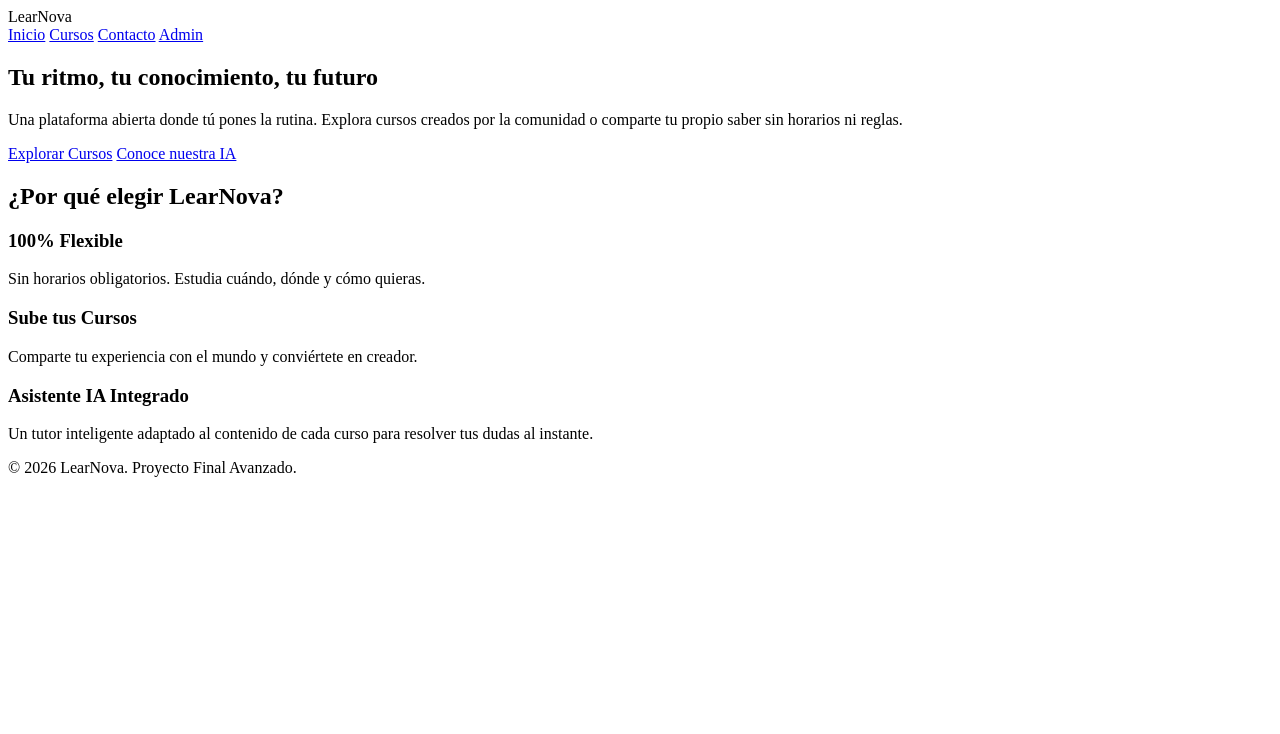
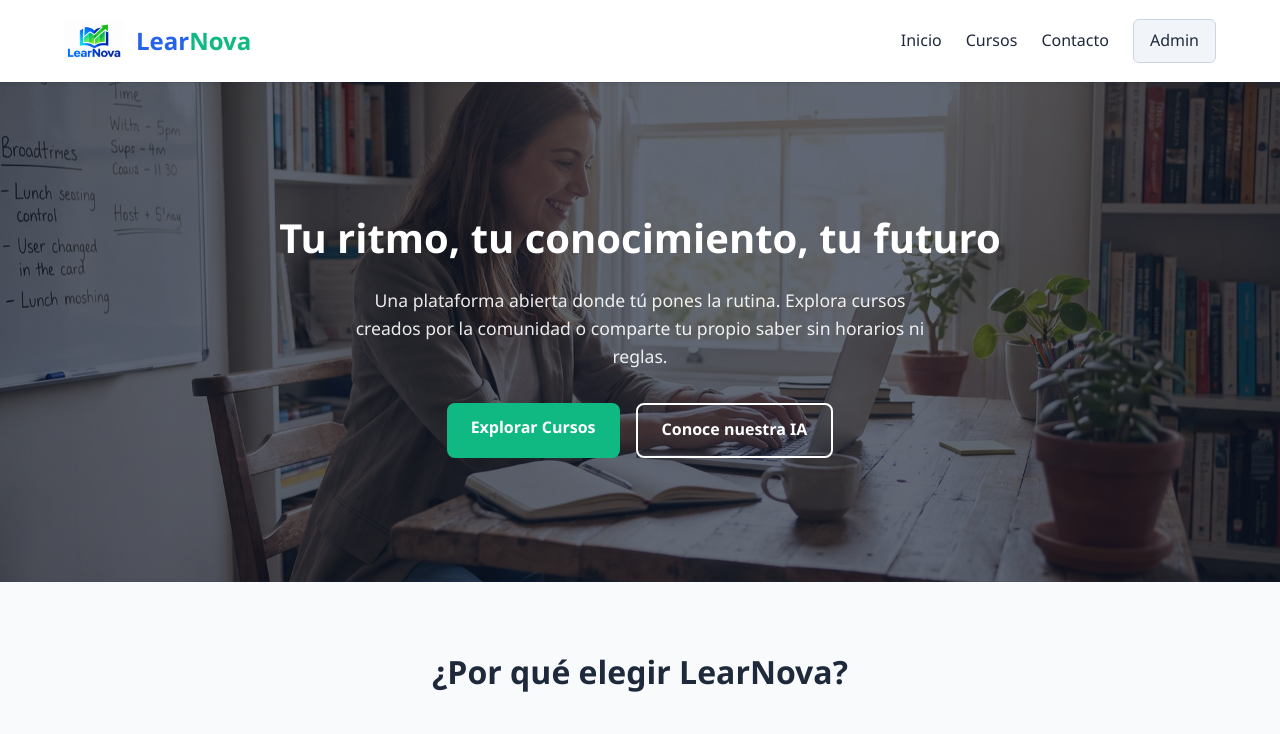
Before and after one commit to Jodeisson/Proyecto-LearNova, a plain HTML site: page LearNova/index.html in a window 1280 px wide. Shown: the top 734 px of the page. Drawn offline with Linux system fonts and the light colour scheme.

Commit message:
CSS-Index

```diff
--- a/LearNova/assets/css/style.css
+++ b/LearNova/assets/css/style.css
@@ -0,0 +1,347 @@
+html {
+    scroll-behavior: smooth;
+}
+
+/* Estilos generales */
+* {
+    margin: 0px;
+    padding: 0;
+    box-sizing: border-box;
+    font-family: 'Segoe UI', Tahoma, Geneva, Verdana, sans-serif;
+}
+
+body {
+    background-color: #F8FAFC;
+    color: #1E293B;
+    line-height: 1.6;
+    display: flex;
+    flex-direction: column;
+    min-height: 100vh;
+}
+
+/* Barra de Navegación */
+header {
+    background-color: #ffffff;
+    display: flex;
+    justify-content: space-between;
+    align-items: center;
+    padding: 1.2rem 5%;
+    box-shadow: 0 2px 4px rgba(0, 0, 0, 0.05);
+    position: sticky;
+    top: 0;
+    z-index: 100;
+}
+
+.logo {
+    font-size: 1.5rem;
+    font-weight: bold;
+    color: #2563EB;
+}
+
+.logo span {
+    color: #10B981;
+}
+
+nav {
+    display: flex;
+    gap: 1.5rem;
+    align-items: center;
+}
+
+nav a {
+    text-decoration: none;
+    color: #1E293B;
+    font-weight: 500;
+    transition: color 0.3s ease;
+}
+
+nav a:hover {
+    color: #2563EB;
+}
+
+.btn-admin {
+    background-color: #F1F5F9;
+    padding: 0.5rem 1rem;
+    border-radius: 6px;
+    border: 1px solid #CBD5E1;
+}
+
+.btn-admin:hover {
+    background-color: #E2E8F0;
+    color: #1E293B;
+}
+
+/* Sección Hero (Principal) */
+.hero {
+    background: linear-gradient(135deg, #2563EB 0%, #1D4ED8 100%);
+    color: white;
+    text-align: center;
+    padding: 5rem 2rem;
+}
+
+.hero h1 {
+    font-size: 2.5rem;
+    margin-bottom: 1rem;
+    max-width: 800px;
+    margin-left: auto;
+    margin-right: auto;
+}
+
+.hero p {
+    font-size: 1.1rem;
+    margin-bottom: 2rem;
+    max-width: 600px;
+    margin-left: auto;
+    margin-right: auto;
+    opacity: 0.9;
+}
+
+.hero-buttons {
+    display: flex;
+    justify-content: center;
+    gap: 1rem;
+    flex-wrap: wrap;
+}
+
+.btn-primary, .btn-secondary {
+    padding: 0.8rem 1.5rem;
+    border-radius: 8px;
+    text-decoration: none;
+    font-weight: 600;
+    transition: transform 0.2s ease, opacity 0.2s ease;
+}
+
+.btn-primary {
+    background-color: #10B981;
+    color: white;
+}
+
+.btn-primary:hover {
+    opacity: 0.9;
+    transform: translateY(-2px);
+}
+
+.btn-secondary {
+    background-color: transparent;
+    color: white;
+    border: 2px solid white;
+}
+
+.btn-secondary:hover {
+    background-color: rgba(255, 255, 255, 0.1);
+    transform: translateY(-2px);
+}
+
+/* Sección de Características / IA */
+.features {
+    padding: 4rem 5%;
+    text-align: center;
+    max-width: 1200px;
+    margin: 0 auto;
+}
+
+.features h2 {
+    font-size: 2rem;
+    margin-bottom: 2.5rem;
+    color: #1E293B;
+}
+
+.feature-grid {
+    display: grid;
+    grid-template-columns: repeat(auto-fit, minmax(280px, 1fr));
+    gap: 2rem;
+}
+
+.card {
+    background: white;
+    padding: 2.5rem 2rem;
+    border-radius: 12px;
+    box-shadow: 0 4px 6px rgba(0, 0, 0, 0.02);
+    border: 1px solid #E2E8F0;
+    transition: transform 0.3s ease, box-shadow 0.3s ease;
+}
+
+.card:hover {
+    transform: translateY(-5px);
+    box-shadow: 0 10px 15px rgba(0, 0, 0, 0.05);
+}
+
+.card h3 {
+    color: #2563EB;
+    margin-bottom: 1rem;
+    font-size: 1.25rem;
+}
+
+.card p {
+    color: #64748B;
+    font-size: 0.95rem;
+}
+
+/* Pie de página */
+footer {
+    background-color: #1E293B;
+    color: #94A3B8;
+    text-align: center;
+    padding: 1.5rem;
+    margin-top: auto;
+    font-size: 0.9rem;
+}
+
+/* Diseño Responsivo para celulares */
+@media (max-width: 768px) {
+    .hero h1 {
+        font-size: 2rem;
+    }
+
+    header {
+        flex-direction: column;
+        gap: 1rem;
+    }
+
+    nav {
+        gap: 1rem;
+        flex-wrap: wrap;
+        justify-content: center;
+    }
+}
+/* Ajustes para el Logotipo en el Header */
+.logo-container {
+    display: flex;
+    align-items: center;
+    gap: 0.75rem;
+}
+
+.logo-img {
+    height: 40px; /* Ajusta el tamaño del logo */
+    width: auto;
+}
+
+/* Sección Hero*/
+.hero {
+    position: relative;
+    color: white;
+    text-align: center;
+    padding: 6rem 2rem;
+    overflow: hidden;
+    min-height: 500px;
+    display: flex;
+    align-items: center;
+    justify-content: center;
+}
+
+/* Contenedor del slider */
+.hero-slider {
+    position: absolute;
+    top: 0;
+    left: 0;
+    width: 100%;
+    height: 100%;
+    z-index: 1;
+}
+
+/* Estilos de cada imagen de fondo */
+.hero-slider .slide {
+    position: absolute;
+    top: 0;
+    left: 0;
+    width: 100%;
+    height: 100%;
+    background-size: cover;
+    background-position: center;
+    opacity: 0;
+    transition: opacity 1.5s ease-in-out;
+}
+
+/* Imagen activa visible */
+.hero-slider .slide.active {
+    opacity: 1;
+}
+
+/* Capa oscura superpuesta para legibilidad del texto */
+.hero-overlay {
+    position: absolute;
+    top: 0;
+    left: 0;
+    width: 100%;
+    height: 100%;
+    background: rgba(15, 23, 42, 0.65); /* Tono oscuro semitransparente */
+    z-index: 2;
+}
+
+/* Contenido de texto por encima del fondo */
+.hero-content {
+    position: relative;
+    z-index: 3;
+    max-width: 800px;
+    margin: 0 auto;
+}/* Ajustes para el Logotipo en el Header */
+.logo-container {
+    display: flex;
+    align-items: center;
+    gap: 0.75rem;
+}
+
+.logo-img {
+    height: 40px; /* Ajusta el tamaño de tu logo según necesites */
+    width: auto;
+}
+
+/* Sección Hero con Carrusel de Fondo */
+.hero {
+    position: relative;
+    color: white;
+    text-align: center;
+    padding: 6rem 2rem;
+    overflow: hidden;
+    min-height: 500px;
+    display: flex;
+    align-items: center;
+    justify-content: center;
+}
+
+/* Contenedor del slider */
+.hero-slider {
+    position: absolute;
+    top: 0;
+    left: 0;
+    width: 100%;
+    height: 100%;
+    z-index: 1;
+}
+
+/* Estilos de cada imagen de fondo */
+.hero-slider .slide {
+    position: absolute;
+    top: 0;
+    left: 0;
+    width: 100%;
+    height: 100%;
+    background-size: cover;
+    background-position: center;
+    opacity: 0;
+    transition: opacity 1.5s ease-in-out;
+}
+
+/* Imagen activa visible */
+.hero-slider .slide.active {
+    opacity: 1;
+}
+
+/* Capa oscura superpuesta para legibilidad del texto */
+.hero-overlay {
+    position: absolute;
+    top: 0;
+    left: 0;
+    width: 100%;
+    height: 100%;
+    background: rgba(15, 23, 42, 0.65); /* Tono oscuro semitransparente */
+    z-index: 2;
+}
+
+/* Contenido de texto por encima del fondo */
+.hero-content {
+    position: relative;
+    z-index: 3;
+    max-width: 800px;
+    margin: 0 auto;
+}
--- a/LearNova/index.html
+++ b/LearNova/index.html
@@ -9,7 +9,11 @@
 <body>
     <!-- Barra de Navegación -->
     <header>
+        <div class="logo-container">
+            <!-- Coloca tu logo en assets/img/logo.png o usa texto como respaldo -->
+            <img src="assets/img/Logo-LearNova.png" alt="LearNova Logo" class="logo-img" onerror="this.style.display='none'">
             <div class="logo">Lear<span>Nova</span></div>
+        </div>
         <nav>
             <a href="index.html">Inicio</a>
             <a href="catalog.html">Cursos</a>
@@ -18,14 +22,27 @@
         </nav>
     </header>
 
-    <!-- Sección Principal (Hero) -->
+    <!-- Sección Principal (Hero con imágenes de fondo rotativas) -->
     <main>
         <section class="hero">
+            <!-- Carrusel de imágenes de fondo -->
+            <div class="hero-slider">
+                <div class="slide active" style="background-image: url('assets/img/Sección\ de\ Características.jpg');"></div>
+                <div class="slide" style="background-image: url('assets/img/Sección\ de\ Características-2.jpg');"></div>
+                <div class="slide" style="background-image: url('assets/img/Sección\ de\ Características-3.jpg');"></div>
+                <div class="slide" style="background-image: url('assets/img/Sección\ de\ Características-4.jpg');"></div>
+            </div>
+            <!-- Capa oscura semitransparente para que el texto resalte sobre las fotos -->
+            <div class="hero-overlay"></div>
+
+            <!-- Contenido de texto -->
+            <div class="hero-content">
                 <h1>Tu ritmo, tu conocimiento, tu futuro</h1>
                 <p>Una plataforma abierta donde tú pones la rutina. Explora cursos creados por la comunidad o comparte tu propio saber sin horarios ni reglas.</p>
                 <div class="hero-buttons">
                     <a href="catalog.html" class="btn-primary">Explorar Cursos</a>
                     <a href="#ia-section" class="btn-secondary">Conoce nuestra IA</a>
+                </div>
             </div>
         </section>
 
@@ -53,5 +70,20 @@
     <footer>
         <p>&copy; 2026 LearNova. Proyecto Final Avanzado.</p>
     </footer>
+
+    <!-- La transición automática de las 4 imágenes -->
+    <script>
+        const slides = document.querySelectorAll('.hero-slider .slide');
+        let currentSlide = 0;
+
+        function nextSlide() {
+            slides[currentSlide].classList.remove('active');
+            currentSlide = (currentSlide + 1) % slides.length;
+            slides[currentSlide].classList.add('active');
+        }
+
+        // Cambia de imagen cada 5 segundos
+        setInterval(nextSlide, 5000);
+    </script>
 </body>
 </html>
```
Also changed, not shown: LearNova/assets/img/Logo-LearNova.png (added), LearNova/assets/img/Sección de Características-2.jpg (added), LearNova/assets/img/Sección de Características-3.jpg (added), LearNova/assets/img/Sección de Características-4.jpg (added), LearNova/assets/img/Sección de Características.jpg (added). Lines whose indentation alone changed are shown as unchanged.
